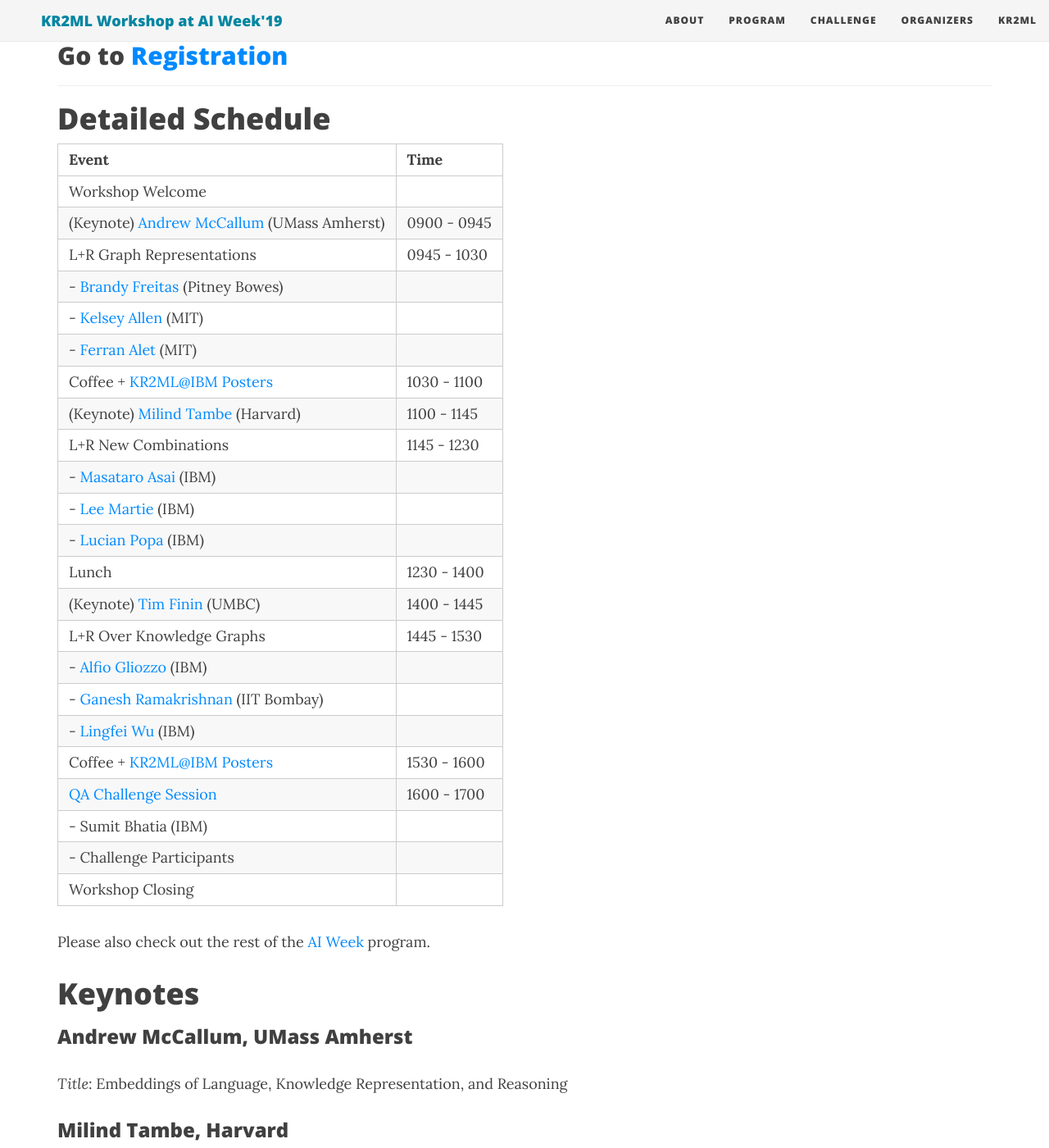
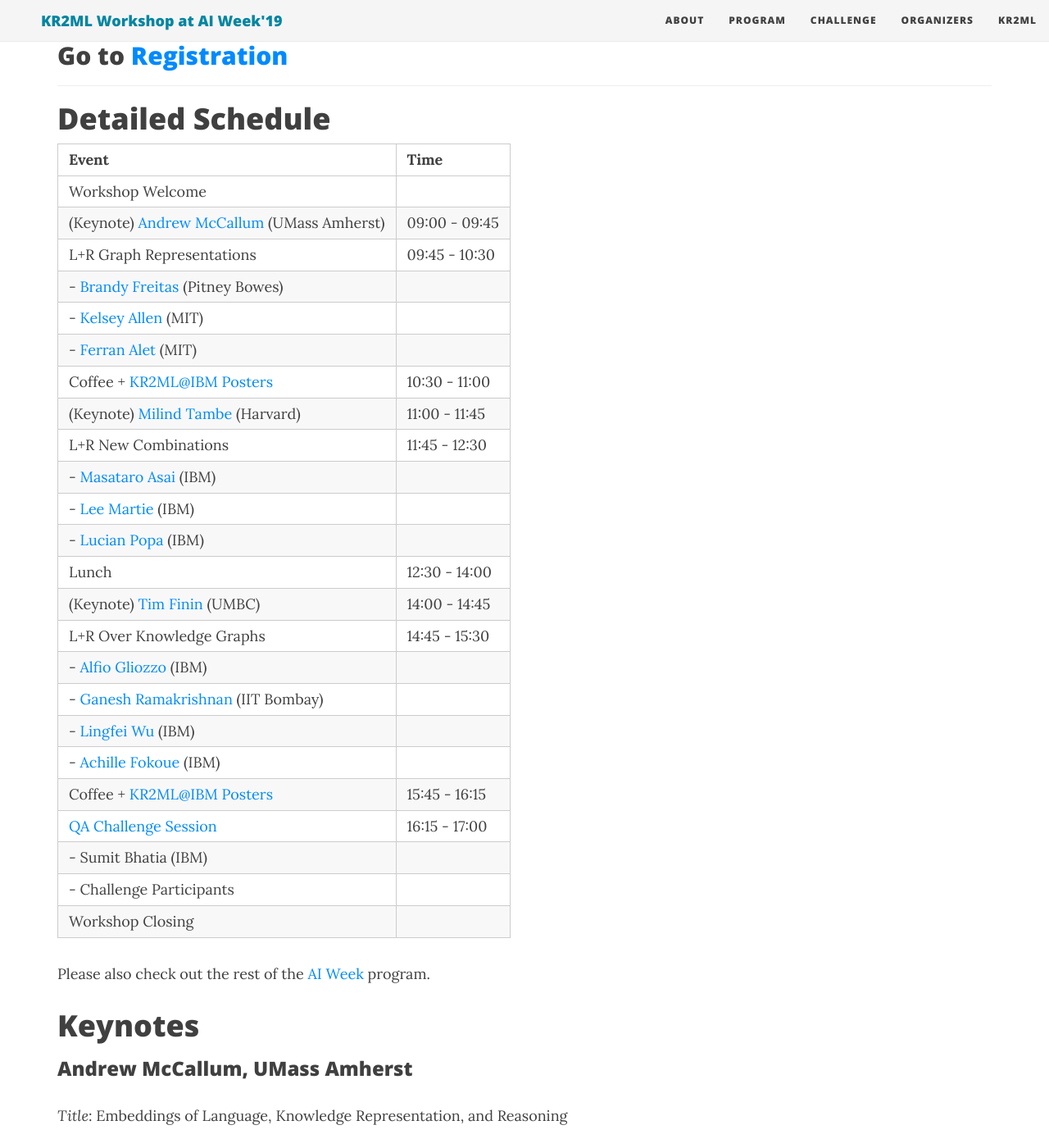
Before and after one commit to kr2ml/ibm-2019, a Jekyll site: the page built from schedule.md, in a window 1280 px wide and 1400 px high, scrolled down 459 px. Shown: the whole window at 82% size. Built offline with Jekyll 4.4.1, drawn with Linux system fonts in a browser that asks for light colours; nearby versions of some CDN libraries.

Commit message:
schedule again

```diff
--- a/schedule.md
+++ b/schedule.md
@@ -17,25 +17,26 @@ use-site-title: true
 | Event                                          | Time |
 |------------------------------------------------|----------|
 | Workshop Welcome  |   |
-| (Keynote) [Andrew McCallum](#andrew-mccallum) (UMass Amherst)    | 0900 - 0945  |
-| L+R Graph Representations                                | 0945 - 1030  |
+| (Keynote) [Andrew McCallum](#andrew-mccallum) (UMass Amherst)    | 09:00 - 09:45  |
+| L+R Graph Representations                                | 09:45 - 10:30  |
 | - [Brandy Freitas](#brandy-freitas) (Pitney Bowes)                |          |
 | - [Kelsey Allen](#kelsey-allen) (MIT)                           |          |
 | - [Ferran Alet](#ferran-alet) (MIT)                             |          |
-| Coffee + [KR2ML@IBM Posters](#poster-session)                     | 1030 - 1100  |
-| (Keynote) [Milind Tambe](#milind-tambe) (Harvard)             | 1100 - 1145  |
-| L+R New Combinations                       | 1145 - 1230 |
+| Coffee + [KR2ML@IBM Posters](#poster-session)                     | 10:30 - 11:00  |
+| (Keynote) [Milind Tambe](#milind-tambe) (Harvard)             | 11:00 - 11:45  |
+| L+R New Combinations                       | 11:45 - 12:30 |
 | - [Masataro Asai](#masataro-asai) (IBM)                       |           |
 | - [Lee Martie](#lee-martie) (IBM)                                          |         |
 | - [Lucian Popa](#lucian-popa) (IBM) | |
-| Lunch                                          | 1230 - 1400  |
-| (Keynote) [Tim Finin](#tim-finin) (UMBC)                     | 1400 - 1445  |
-| L+R Over Knowledge Graphs | 1445 - 1530 |
+| Lunch                                          | 12:30 - 14:00  |
+| (Keynote) [Tim Finin](#tim-finin) (UMBC)                     | 14:00 - 14:45  |
+| L+R Over Knowledge Graphs | 14:45 - 15:30 |
 | - [Alfio Gliozzo](#alfio-gliozzo) (IBM)  |   |
 | - [Ganesh Ramakrishnan](#ganesh-ramakrishnan) (IIT Bombay) | |
 | - [Lingfei Wu](#lingfei-wu) (IBM)                                          |          |
-| Coffee + [KR2ML@IBM Posters](#poster-session)                     | 1530 - 1600  |
-| [QA Challenge Session](challenge.md)        | 1600 - 1700  |
+| - [Achille Fokoue](#achille-fokoue) (IBM)                                          |          |
+| Coffee + [KR2ML@IBM Posters](#poster-session)                     | 15:45 - 16:15  |
+| [QA Challenge Session](challenge.md)        | 16:15 - 17:00  |
 | - Sumit Bhatia (IBM) | |
 | - Challenge Participants  | |
 | Workshop Closing  |   |
```
